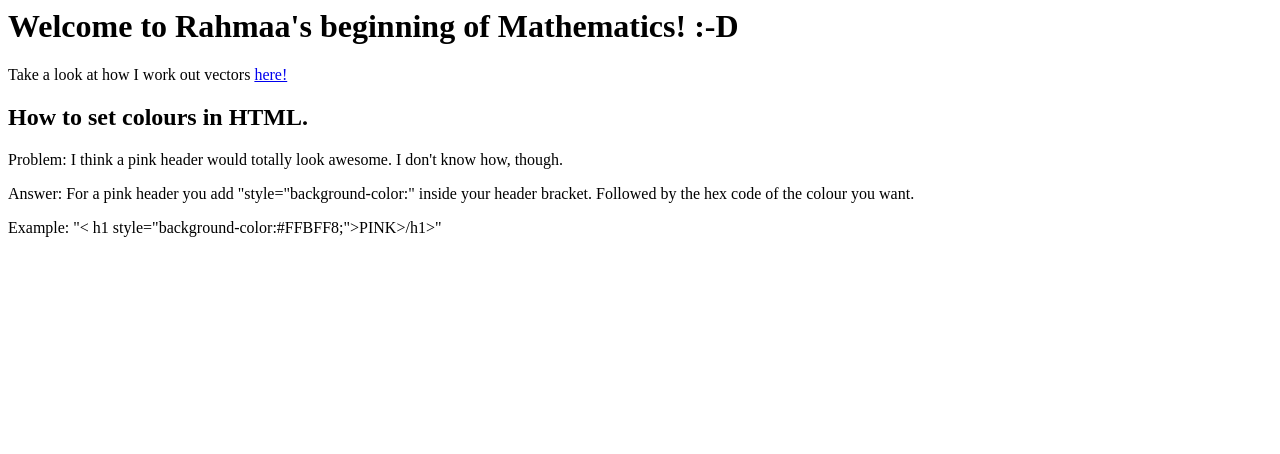
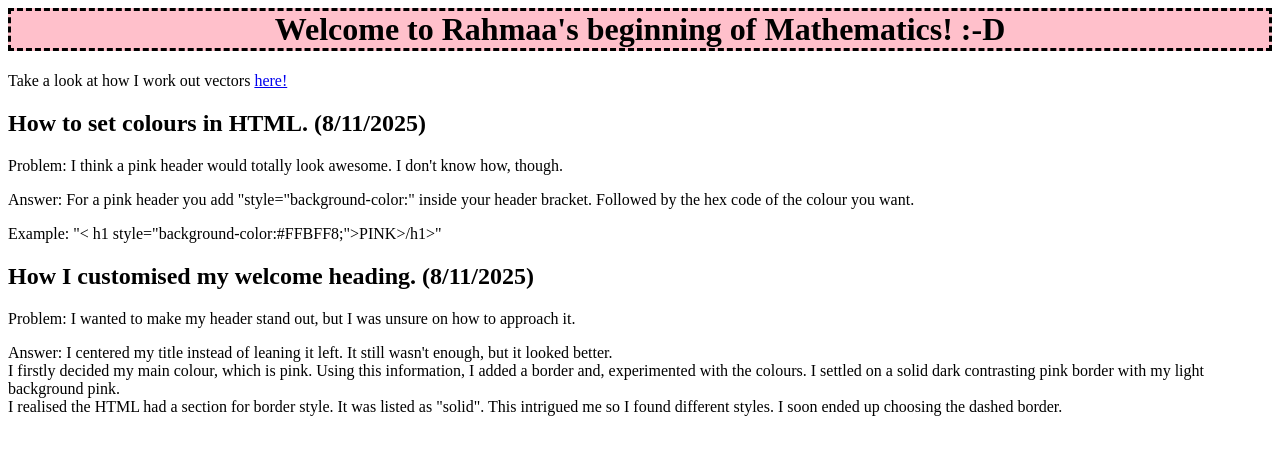
Before and after one commit to rahmaahannan/RahmaaHannan.github.io, a plain HTML site: page index.html in a window 1280 px wide. Drawn offline with Linux system fonts and the light colour scheme.

Commit message:
Added more information

```diff
--- a/index.html
+++ b/index.html
@@ -1,9 +1,30 @@
-<h1>Welcome to Rahmaa's beginning of Mathematics! :-D</h1>
+<html>
+<head>
+<style>
+h1 {
+  text-align: center;
+}
+
+ h1 {
+  border-style: dashed;
+  border-color: black;
+}
+
+</style>
+</head>
+<body>
+
+<h1 style="background-color:Pink;">Welcome to Rahmaa's beginning of Mathematics! :-D</h1>
 
 
 <p> Take a look at how I work out vectors <a href="108_Vectors P7.pdf"> here! </a> </p>
 
-<h2>How to set colours in HTML.</h2>
+<h2>How to set colours in HTML. (8/11/2025)</h2>
 <p>Problem: I think a pink header would totally look awesome. I don't know how, though.</p>
 <p>Answer: For a pink header you add "style="background-color:" inside your header bracket. Followed by the hex code of the colour you want. </p>
 <p>Example: "&lt h1 style="background-color:#FFBFF8;"&gtPINK&gt/h1&gt" </p>
+
+
+<h2>How I customised my welcome heading. (8/11/2025)</h2>
+<p>Problem: I wanted to make my header stand out, but I was unsure on how to approach it.  </p>
+<p>Answer: I centered my title instead of leaning it left. It still wasn't enough, but it looked better.<br>I firstly decided my main colour, which is pink. Using this information, I added a border and, experimented with the colours. I settled on a solid dark contrasting pink border with my light background pink. <br>I realised the HTML had a section for border style. It was listed as "solid". This intrigued me so I found different styles. I soon ended up choosing the dashed border.</p>
```
